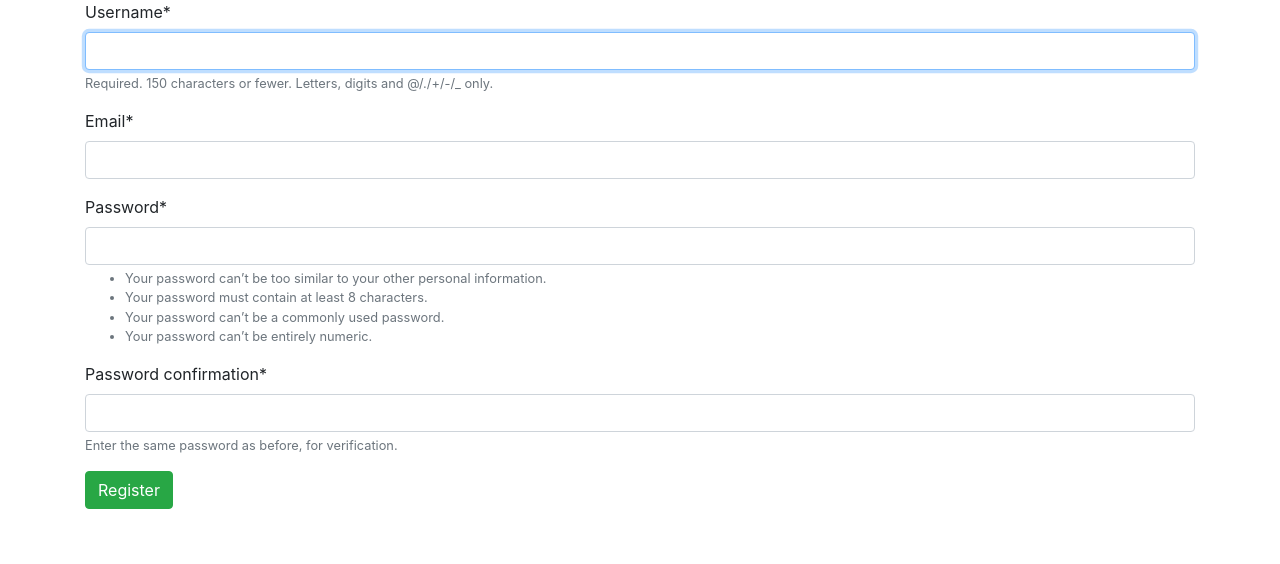
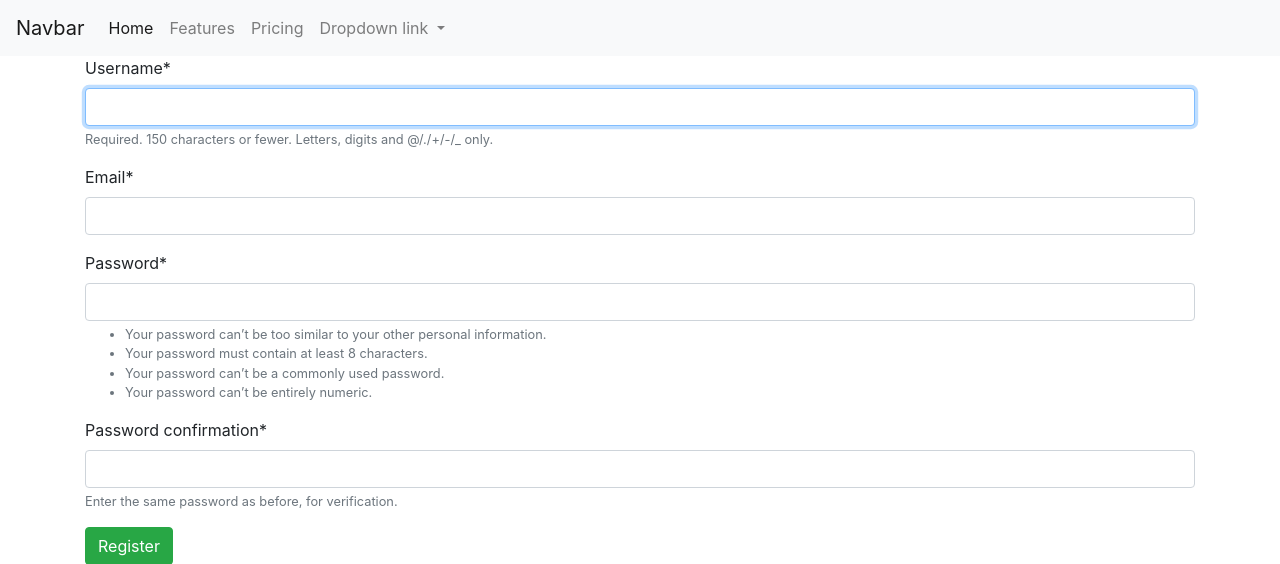
Before and after one commit to Drizii/game_choiser, a Django app: page /a/user in a window 1280 px wide. Shown: the top 564 px of the page. Run offline with Django 3.2, Linux system fonts and the light colour scheme; some libraries are stand-ins or nearby versions.

Commit message:
css do ogarniecia

```diff
--- /dev/null
+++ b/choicer/templates/base.html
@@ -0,0 +1,47 @@
+{% load static %}
+<!doctype html>
+<html lang="en">
+<head>
+    <meta charset="UTF-8">
+    <meta name="viewport"
+          content="width=device-width, user-scalable=no, initial-scale=1.0, maximum-scale=1.0, minimum-scale=1.0">
+    <meta http-equiv="X-UA-Compatible" content="ie=edge">
+        <link rel="stylesheet" href="https://stackpath.bootstrapcdn.com/bootstrap/4.4.1/css/bootstrap.min.css" integrity="sha384-Vkoo8x4CGsO3+Hhxv8T/Q5PaXtkKtu6ug5TOeNV6gBiFeWPGFN9MuhOf23Q9Ifjh" crossorigin="anonymous">
+
+    <title>{% block title %} {% endblock %}</title>
+</head>
+<nav class="navbar navbar-expand-lg navbar-light bg-light">
+  <a class="navbar-brand" href="#">Navbar</a>
+  <button class="navbar-toggler" type="button" data-toggle="collapse" data-target="#navbarNavDropdown" aria-controls="navbarNavDropdown" aria-expanded="false" aria-label="Toggle navigation">
+    <span class="navbar-toggler-icon"></span>
+  </button>
+  <div class="collapse navbar-collapse" id="navbarNavDropdown">
+    <ul class="navbar-nav">
+      <li class="nav-item active">
+        <a class="nav-link" href="#">Home <span class="sr-only">(current)</span></a>
+      </li>
+      <li class="nav-item">
+        <a class="nav-link" href="#">Features</a>
+      </li>
+      <li class="nav-item">
+        <a class="nav-link" href="#">Pricing</a>
+      </li>
+      <li class="nav-item dropdown">
+        <a class="nav-link dropdown-toggle" href="#" id="navbarDropdownMenuLink" data-toggle="dropdown" aria-haspopup="true" aria-expanded="false">
+          Dropdown link
+        </a>
+        <div class="dropdown-menu" aria-labelledby="navbarDropdownMenuLink">
+          <a class="dropdown-item" href="#">Action</a>
+          <a class="dropdown-item" href="#">Another action</a>
+          <a class="dropdown-item" href="#">Something else here</a>
+        </div>
+      </li>
+    </ul>
+  </div>
+</nav>
+<body>
+<div class="container">
+{% block body %} {% endblock %}
+</div>
+</body>
+</html>
--- a/choicer/templates/users/register.html
+++ b/choicer/templates/users/register.html
@@ -1,21 +1,11 @@
-<!doctype html>
-<html lang="en">
-<head>
-    <meta charset="UTF-8">
-    <meta name="viewport"
-          content="width=device-width, user-scalable=no, initial-scale=1.0, maximum-scale=1.0, minimum-scale=1.0">
-    <meta http-equiv="X-UA-Compatible" content="ie=edge">
-    <link rel="stylesheet" href="https://stackpath.bootstrapcdn.com/bootstrap/4.4.1/css/bootstrap.min.css" integrity="sha384-Vkoo8x4CGsO3+Hhxv8T/Q5PaXtkKtu6ug5TOeNV6gBiFeWPGFN9MuhOf23Q9Ifjh" crossorigin="anonymous">
-    <title>Document</title>
-</head>
-<body>
-<div class="container">
+{% extends 'base.html' %}
+{% block title %}Rejestracja{% endblock %}
+
+{% block body %}
 {% load crispy_forms_tags %}
 <form method="POST" class="form-group">
 	{% csrf_token %}
 	{{ form|crispy }}
 	<button type="submit" class="btn btn-success">Register</button>
 </form>
-</div>
-</body>
-</html>
+{% endblock %}
```
Also changed, not shown: choicer/static/style.css (added, +7 -0 lines), choicer/templates/main/filtrujemy.html (+5 -35 lines).
